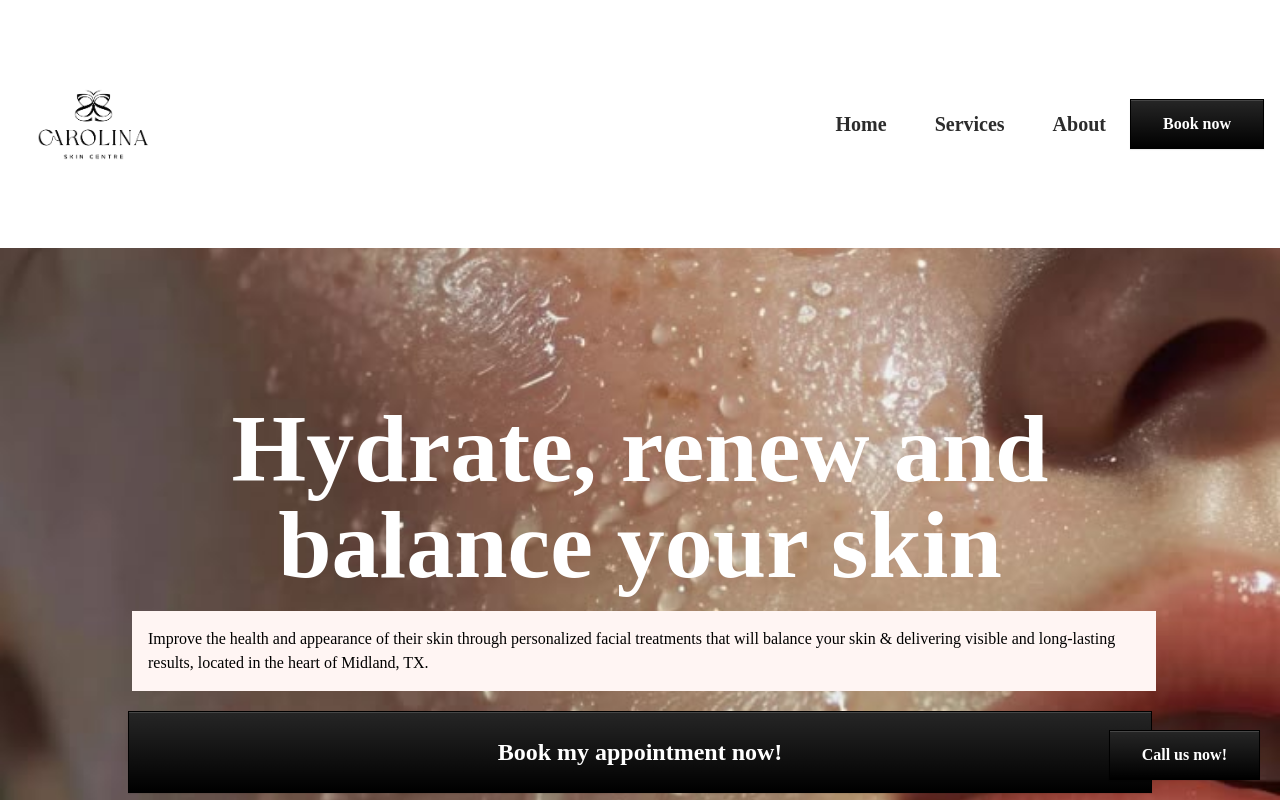
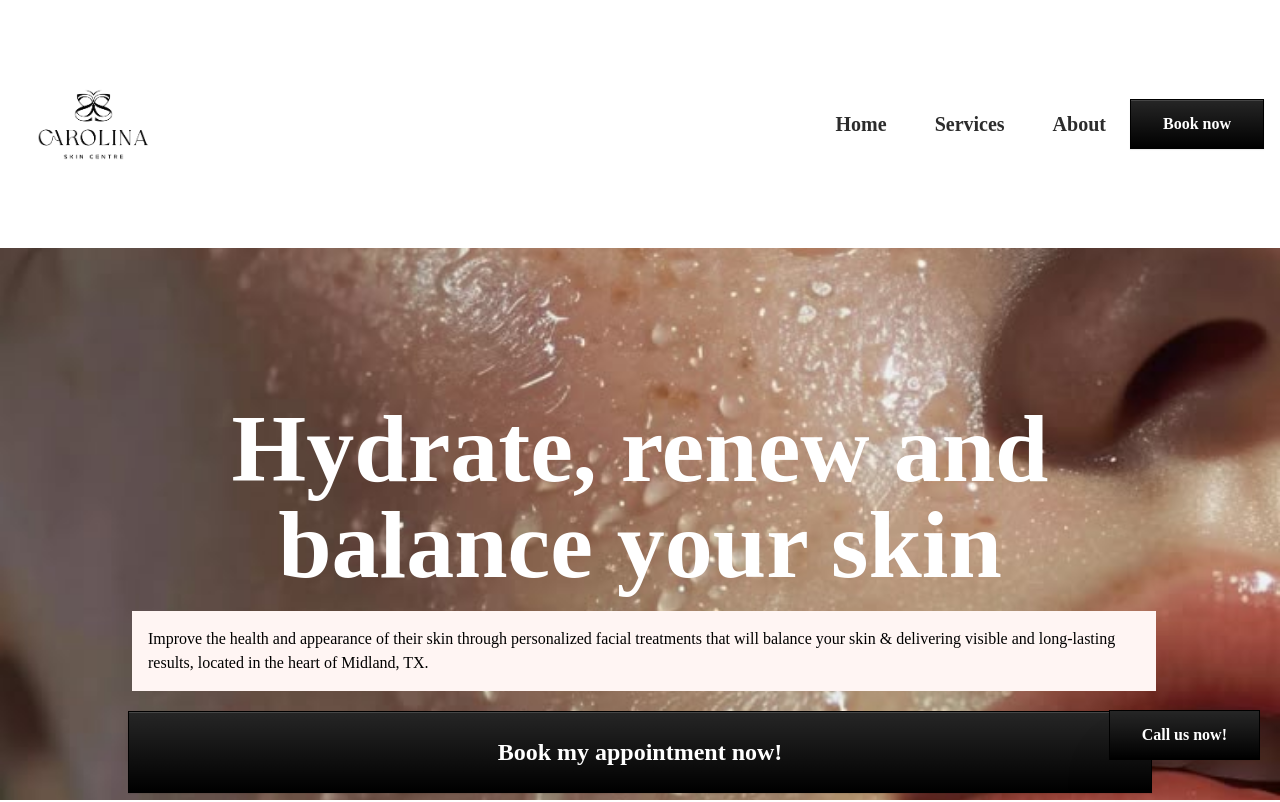
Before and after one commit to tulio-salvatierra/csc, a React (Create React App) app: page / in a window 1280 px wide. Shown: the top 802 px of the page. Built offline with nearby package versions, Linux system fonts and the light colour scheme; a web font is replaced by a local one.

Commit message:
feat: Adjust floating call button position and enhance button styling for better visibility

```diff
--- a/src/components/floatingCallButton/FloatingCallButton.css
+++ b/src/components/floatingCallButton/FloatingCallButton.css
@@ -1,6 +1,6 @@
 .floating-call-button {
   position: fixed;
-  bottom: 20px;
+  bottom: 40px;
   right: 20px;
   z-index: 1000;
 }
--- a/src/components/floatingCallButton/floatingCallbutton.jsx
+++ b/src/components/floatingCallButton/floatingCallbutton.jsx
@@ -6,7 +6,7 @@ export default function FloatingCallbutton() {
   return (
     <div className="floating-call-button">
       <a href={TELEPHONE}>
-        <button className="btn btn-dark">
+        <button className="btn btn-dark shadow-lg">
           Call us now!
         </button>
       </a>
```
